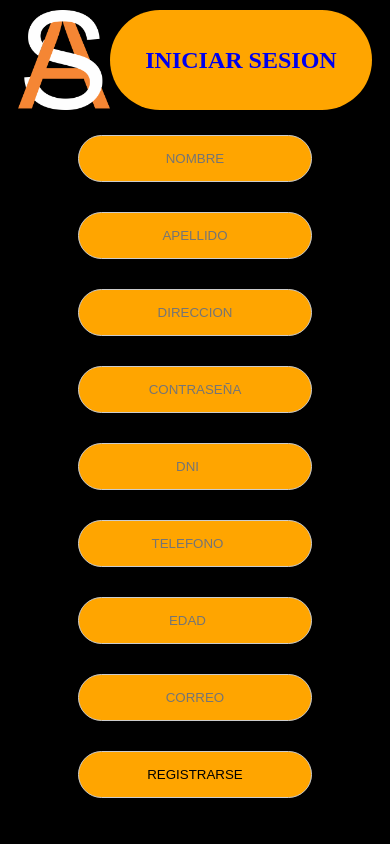
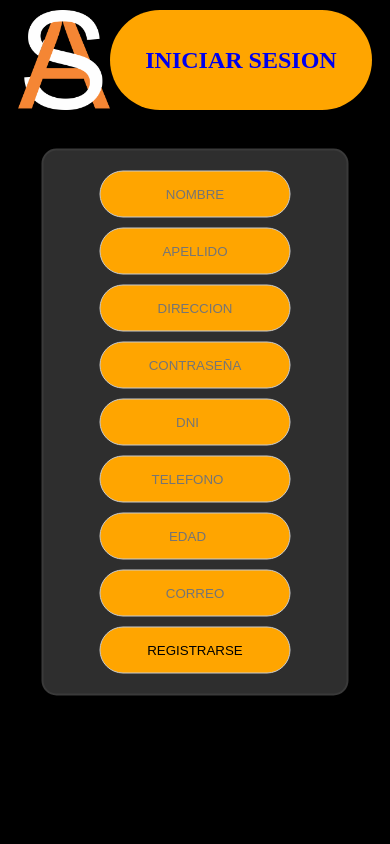
Before and after one commit to bula393/ASTRO_SPORT-TERMINADO, a PHP site: page /formulario/FORMULARIO.php?errorC=1 in a window 390 px wide. Run offline with PHP 8.4, Linux system fonts and the light colour scheme.

Commit message:
terminadoo

```diff
--- a/busqueda/busqueda.php
+++ b/busqueda/busqueda.php
@@ -1,9 +1,9 @@
 <?php
 session_start();
-$servername = "localhost";
+$servername = "127.0.0.1";
 $database = "astro_sport";
-$username = "root";
-$password = "12345678";
+$username = "alumno";
+$password = "alumnoipm";
 
 $conexion = mysqli_connect($servername, $username, $password, $database);
 
--- a/carrito/actualizar_carrito.php
+++ b/carrito/actualizar_carrito.php
@@ -1,9 +1,9 @@
 <?php
     session_start();
-    $servername = "localhost";
+    $servername = "127.0.0.1";
     $database = "astro_sport";
-    $username = "root";
-    $password = "12345678";
+    $username = "alumno";
+    $password = "alumnoipm";
     $conexion = mysqli_connect($servername, $username, $password, $database);
     if (isset($_GET['accion'], $_GET['idcompra'], $_GET['producto_id'], $_GET['tallaID'])) {
         $accion = $_GET['accion'];
--- a/carrito/carrito.php
+++ b/carrito/carrito.php
@@ -1,9 +1,9 @@
 <?php
 session_start();
-$servername = "localhost";
+$servername = "127.0.0.1";
 $database = "astro_sport";
-$username = "root";
-$password = "12345678";
+$username = "alumno";
+$password = "alumnoipm";
 $compra=0;
 $conexion = mysqli_connect($servername, $username, $password, $database);
 if (!$conexion) {
--- a/formulario/form.php
+++ b/formulario/form.php
@@ -8,10 +8,10 @@
     $telefono = $_POST["TELEFONO"];
     $edad = $_POST["EDAD"];
     $correo = $_POST["CORREO"];
-    $servername = "localhost";
+    $servername = "127.0.0.1";
     $database = "astro_sport";
-    $username = "root";
-    $password = "12345678";
+    $username = "alumno";
+    $password = "alumnoipm";
 
     $conexion = mysqli_connect($servername, $username, $password, $database); // se crea la conexion
 
--- a/formulario/formulario.css
+++ b/formulario/formulario.css
@@ -1,3 +1,6 @@
+a{
+    text-decoration: none;
+}
 body{
     background-color: black;
 }
@@ -36,12 +39,58 @@ button{
     height: 15%;
 
 }
-form{
+form {
+    position: absolute; /* Posición absoluta para centrar */
+    top: 50%; /* Centrado vertical */
+    left: 50%; /* Centrado horizontal */
+    transform: translate(-50%, -50%); /* Ajusta la posición al centro */
     display: flex;
-    justify-content: center;
     flex-wrap: wrap;
-    gap: 20px;
-    margin: 20px;
+    flex-direction: ROW;
+    justify-content: space-around;
+    align-items: center;
+    width: 55%;
+    padding: 20px; /* Espaciado interno */
+    background-color: #2e2e2e; /* Gris oscuro */
+    border-radius: 15px; /* Bordes redondeados */
+    box-shadow: 0px 4px 10px rgba(0, 0, 0, 0.5); /* Sombra */
+    border: 2px solid #3a3a3a; /* Borde más oscuro */
+}
+
+/* Ajuste para dispositivos pequeños */
+@media (max-width: 450px) {
+    form {
+        width: 80%; /* Reduce el ancho en pantallas pequeñas */
+        padding: 15px;
+    }
+    form {
+        position: absolute; /* Posición absoluta para centrar */
+        top: 50%; /* Centrado vertical */
+        left: 50%; /* Centrado horizontal */
+        transform: translate(-50%, -50%); /* Ajusta la posición al centro */
+        display: flex;
+        flex-wrap: nowrap;
+        flex-direction: column;
+        justify-content: space-around;
+        align-items: center;
+        width: 55%;
+        padding: 20px; /* Espaciado interno */
+        background-color: #2e2e2e; /* Gris oscuro */
+        border-radius: 15px; /* Bordes redondeados */
+        box-shadow: 0px 4px 10px rgba(0, 0, 0, 0.5); /* Sombra */
+        border: 2px solid #3a3a3a; /* Borde más oscuro */
+    }
+
+    /* Ajuste para dispositivos pequeños */
+    @media (max-width: 450px) {
+        form {
+            width: 70%; /* Reduce el ancho en pantallas pequeñas */
+            padding: 15px;
+        }
+        .input {
+            width: 37%;
+        }
+    }
 }
 .all-esquina{
     width: 300px;
--- a/principal/principal.css
+++ b/principal/principal.css
@@ -1,4 +1,6 @@
-
+a{
+    text-decoration: none;
+}
 body{
     background-color: black;
 }
--- a/principal/principal.php
+++ b/principal/principal.php
@@ -1,8 +1,8 @@
 <?php session_start();
-$servername = "localhost";
+$servername = "127.0.0.1";
 $database = "astro_sport";
-$username = "root";
-$password = "12345678";
+$username = "alumno";
+$password = "alumnoipm";
 $compra=0;
 $conexion = mysqli_connect($servername, $username, $password, $database);
 if (!$conexion) {
--- a/productos/producto.php
+++ b/productos/producto.php
@@ -1,9 +1,9 @@
 <?php
 session_start();
-$servername = "localhost";
+$servername = "127.0.0.1";
 $database = "astro_sport";
-$username = "root";
-$password = "12345678";
+$username = "alumno";
+$password = "alumnoipm";
     $conexion = mysqli_connect($servername, $username, $password, $database); // se crea la conexion
 
 
--- a/productos/productos.css
+++ b/productos/productos.css
@@ -1,3 +1,6 @@
+a{
+    text-decoration: none;
+}
 body{
     background-color: black;
 }
--- a/productos/productos.php
+++ b/productos/productos.php
@@ -3,10 +3,10 @@ session_start();
 $idproducto = $_POST['idproducto'];
 $talle = $_POST['talla'];
 $cantidad = $_POST['cantidad'];
-$servername = "localhost";
+$servername = "127.0.0.1";
 $database = "astro_sport";
-$username = "root";
-$password = "12345678";
+$username = "alumno";
+$password = "alumnoipm";
 // Crear conexión
 $conexion = mysqli_connect($servername, $username, $password, $database);
 
--- a/seccion/seccion.css
+++ b/seccion/seccion.css
@@ -1,3 +1,6 @@
+a{
+    text-decoration: none;
+}
 body {
     background-color: black;
 }
--- a/seccion/seccion.php
+++ b/seccion/seccion.php
@@ -1,9 +1,9 @@
 <?php
 session_start();
-$servername = "localhost";
+$servername = "127.0.0.1";
 $database = "astro_sport";
-$username = "root";
-$password = "12345678";
+$username = "alumno";
+$password = "alumnoipm";
 
 $conexion = mysqli_connect($servername, $username, $password, $database);
 
```
Also changed, not shown: formulario/iniciarSesion.php (+4 -5 lines), formulario/inicio secion.css (+25 -7 lines), formulario/iniciosesion.php (+15 -9 lines).
